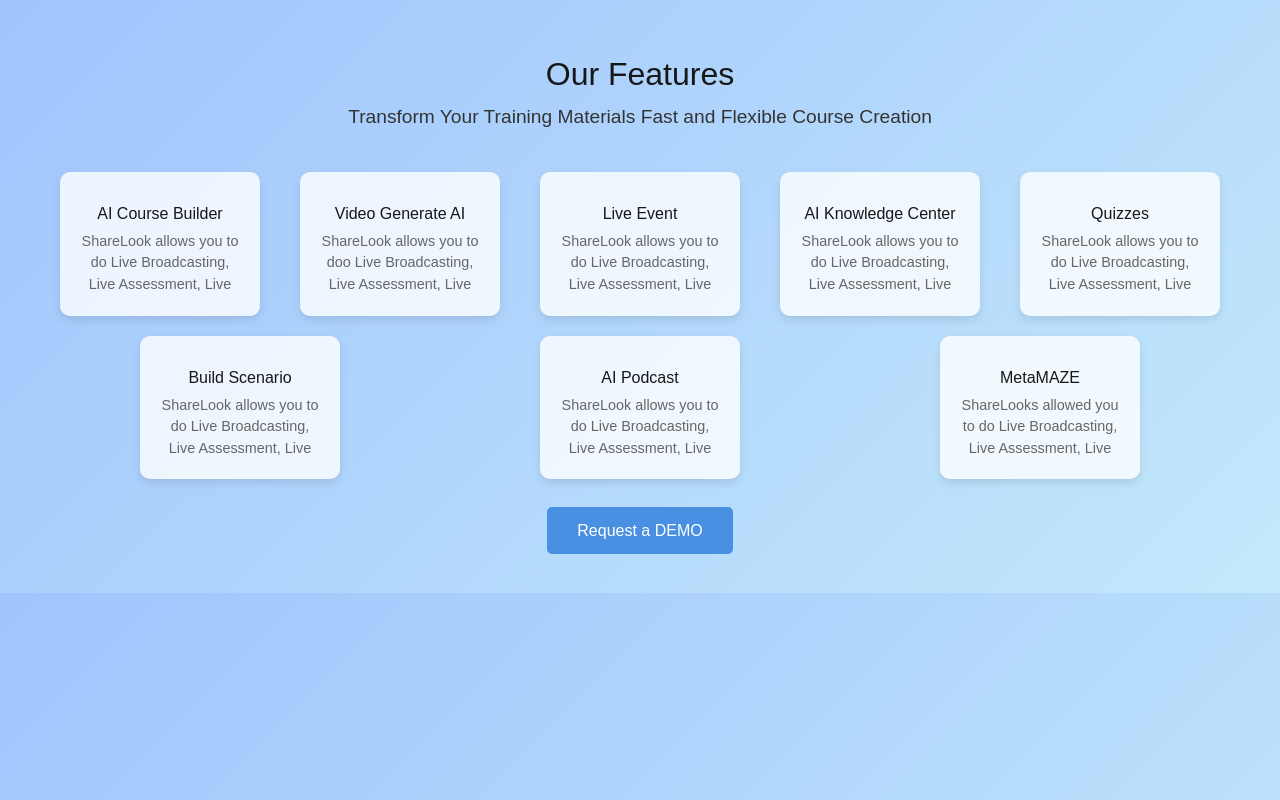
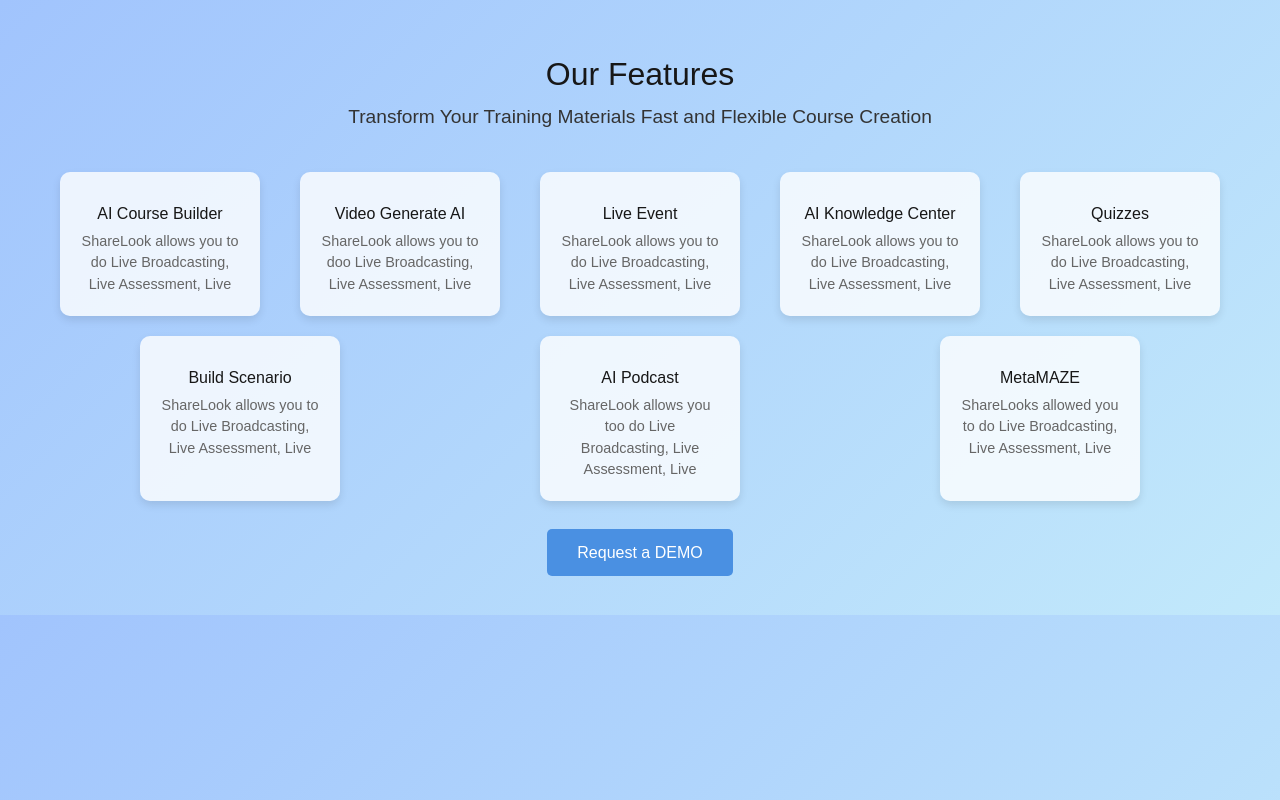
Before and after one commit to boojanashree-g/FirstBuild, a Next.js app in the folder my-app/: page / in a window 1280 px wide. Built offline with nearby package versions, Linux system fonts and the light colour scheme.

Commit message:
test build deploy 2

```diff
--- a/my-app/app/page.tsx
+++ b/my-app/app/page.tsx
@@ -37,7 +37,7 @@
       <div className="feature">
         <i className="fas fa-podcast"></i>
         <h3>AI Podcast</h3>
-        <p>ShareLook allows you to do Live Broadcasting, Live Assessment, Live</p>
+        <p>ShareLook allows you too do Live Broadcasting, Live Assessment, Live</p>
       </div>
       <div className="feature">
         <i className="fas fa-user"></i>
```
